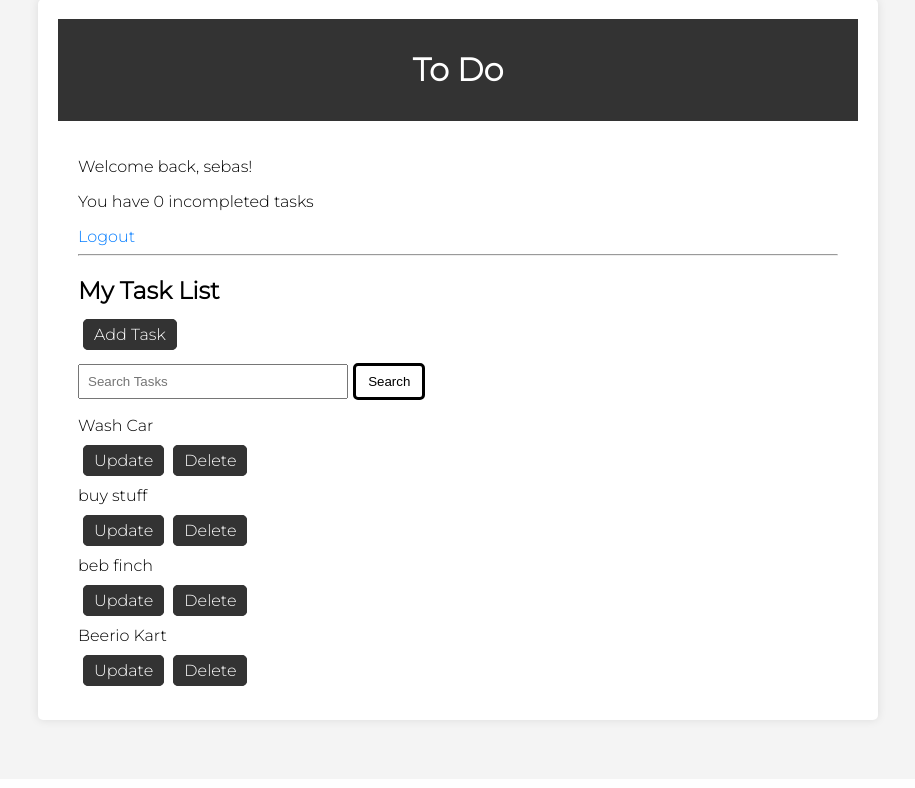
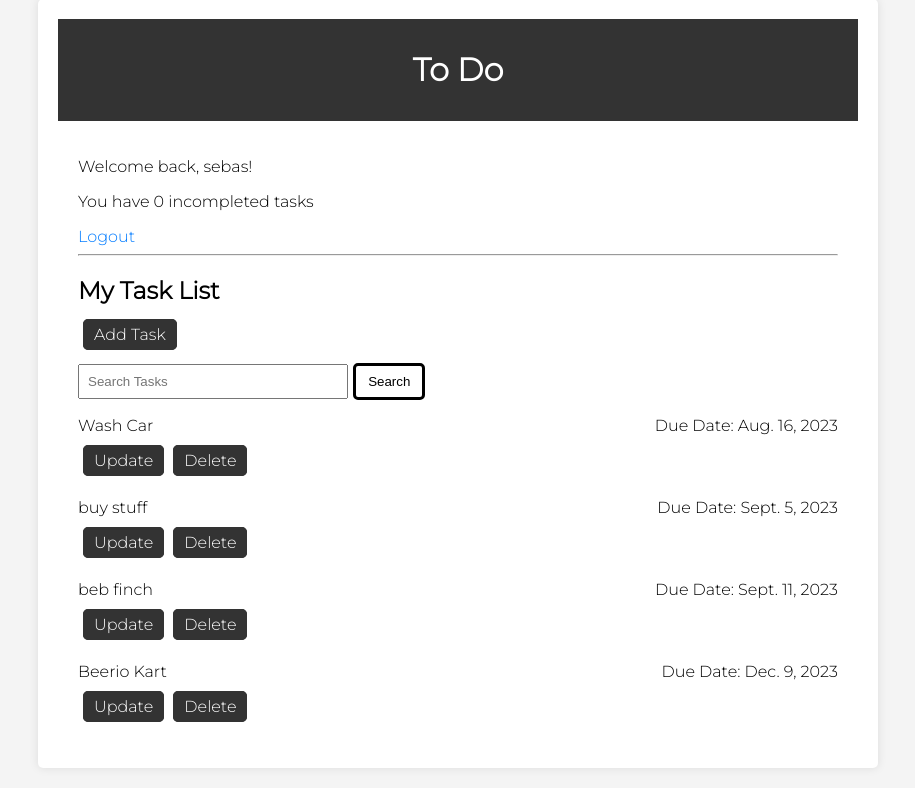
Before and after one commit to SebastianLoaiza10/To-Do-App, a Django app: page /search/ in a window 1280 px wide. Shown: the part 21-809 px from the top of the page, without its empty margins (182-1097 px from the left). Before the commit the page ends 747 px from the top, so only its background shows below. Run offline with Django 4.2, Linux system fonts and the light colour scheme; a user stored in the database is signed in; data comes from the database, SQL or seed files in the repository; both versions use the stored data as it was after the commit.

Commit message:
removed user from add/update tasks & new divs

```diff
--- a/static/css/style.css
+++ b/static/css/style.css
@@ -38,6 +38,25 @@ a {
   margin-top: 20px;
   margin-right: 1px;
 }
+
+.task-view {
+  margin-bottom: 12px;
+}
+
+.task-info {
+  display: flex;
+  justify-content: space-between;
+}
+
+.task-title {
+  margin: 0; /* Remove default margin */
+}
+
+.due-date {
+  margin-left: 10px; /* Adjust as needed to control spacing */
+}
+
+
 .search-button {
     background-color: white;
     border: solid;
--- a/tasks/forms.py
+++ b/tasks/forms.py
@@ -5,7 +5,7 @@ from .models import Task
 class TaskForm(forms.ModelForm):
     class Meta:
         model = Task # finds out what model the form is going to be based on
-        fields = '__all__' # includes all the fields from the Task class created in Models.py
+        fields = ['title', 'description', 'due_date', 'completed'] # includes all the fields from the Task class created in Models.py
         widgets = {
             'due_date': forms.DateInput(attrs={'type': 'date'}),
         }
--- a/tasks/templates/tasks/list.html
+++ b/tasks/templates/tasks/list.html
@@ -21,8 +21,11 @@
 
     <!-- Presents the list of tasks from the user -->
     {% for task in tasks %}
-        <div>
-            <p {% if task.completed %}class="completed-task"{% endif %}>{{ task.title }}</p>
+        <div class="task-view">
+            <div class="task-info">
+                <p {% if task.completed %}class="completed-task"{% endif %}>{{ task.title }}</p>
+                <p>Due Date: {{ task.due_date }}</p>
+            </div>
             <a href="{% url 'update_task' task.id %}" class="update-link">Update</a>
             <a href="{% url 'delete_task' task.id %}" class="delete-link">Delete</a>
         </div>
--- a/tasks/views.py
+++ b/tasks/views.py
@@ -35,7 +35,9 @@ def CreateTask(request):
     if request.method == 'POST': # checks if the HTTP request is wanting to submit data
         form = TaskForm(request.POST) # Passes the data in the TaskForm
         if form.is_valid(): # Checks to see if the data is valid based on the rules of TaskForm
-            form.save() # Saves the data from the form into the database
+            task = form.save(commit=False) # Doesn't save the task immediately to the database
+            task.user = request.user  # Set the user before saving
+            task.save()
             return redirect('task_list') # Redirect to the task list view
         else: # incase user input incorrect data
             form = TaskForm()
@@ -48,7 +50,9 @@ def UpdateTask(request, task_id):
     if request.method == 'POST':
         form = TaskForm(request.POST, instance=task) # takes the task's data into the form and replaces it with user given data
         if form.is_valid():
-            form.save()
+            task = form.save(commit=False)
+            task.user = request.user  # Set the user before saving
+            task.save()
             return redirect('task_list')
     else:
         form = TaskForm(instance=task) # keeps the form the exact same
```
Also changed, not shown: db.sqlite3.
